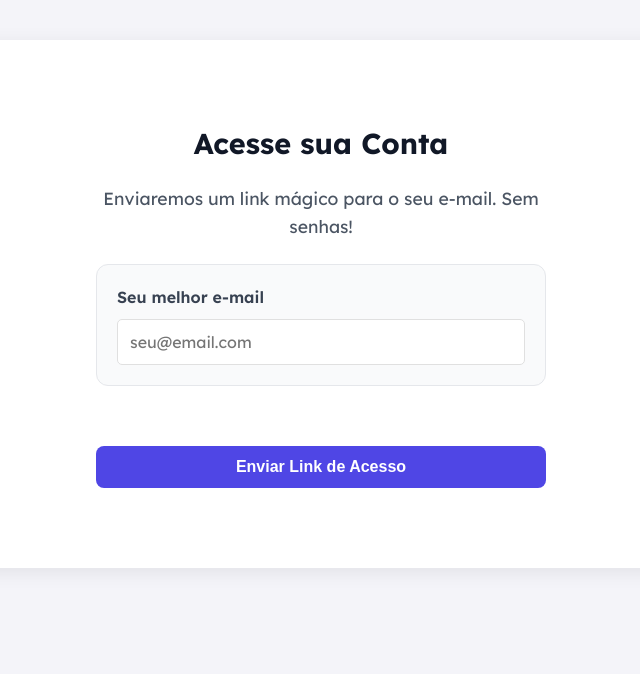
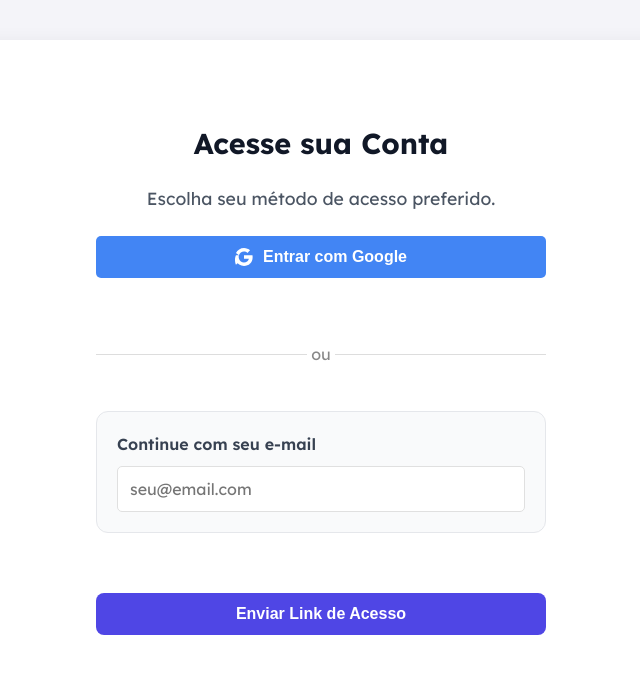
Before and after one commit to BrutusSMG/goulartminds-plataforma, a Next.js app: page /auth/signin in a window 1280 px wide. Shown: the top 674 px of the page, without its empty margins (319-959 px from the left). Built offline with nearby package versions, Linux system fonts and the light colour scheme.

Commit message:
feat: Add Google Sign-In button to login page

```diff
--- a/pages/auth/signin.js
+++ b/pages/auth/signin.js
@@ -4,58 +4,112 @@ import { useState } from 'react';
 import { signIn } from 'next-auth/react';
 import Head from 'next/head';
 
+// Adicionei um pouco de CSS para o botão do Google e o separador
+const pageStyles = `
+  .google-btn {
+    display: flex;
+    align-items: center;
+    justify-content: center;
+    gap: 10px;
+    width: 100%;
+    padding: 12px;
+    margin-bottom: 20px;
+    background-color: #4285F4;
+    color: white;
+    border: none;
+    border-radius: 5px;
+    cursor: pointer;
+    font-size: 16px;
+    font-weight: bold;
+  }
+  .google-btn:hover {
+    background-color: #357ae8;
+  }
+  .separator {
+    display: flex;
+    align-items: center;
+    text-align: center;
+    color: #888;
+    margin: 20px 0;
+  }
+  .separator::before, .separator::after {
+    content: '';
+    flex: 1;
+    border-bottom: 1px solid #ddd;
+  }
+  .separator:not(:empty)::before {
+    margin-right: .25em;
+  }
+  .separator:not(:empty)::after {
+    margin-left: .25em;
+  }
+`;
+
 export default function SignInPage() {
   const [email, setEmail] = useState('');
   const [loading, setLoading] = useState(false);
   const [error, setError] = useState('');
 
-  const handleSignIn = async (e) => {
+  const handleEmailSignIn = async (e) => {
     e.preventDefault();
     setLoading(true);
     setError('');
 
-    // Usa a função signIn do NextAuth para iniciar o fluxo de login por e-mail.
-    // O NextAuth cuidará do resto, incluindo o redirecionamento para a página
-    // 'verifyRequest' que configuramos.
     const result = await signIn('email', {
       email: email,
-      redirect: true, // Queremos que o NextAuth nos redirecione para a página de verificação.
-      callbackUrl: '/', // Para onde o usuário irá DEPOIS de clicar no link do e-mail.
+      redirect: true,
+      callbackUrl: '/perfil', // Mudei para /perfil, que é um destino mais comum após o login
     });
 
-    // Se o signIn falhar por algum motivo (ex: erro de rede), mostramos um erro.
     if (result?.error) {
       setError('Não foi possível iniciar o processo de login. Tente novamente.');
       setLoading(false);
     }
   };
 
+  const handleGoogleSignIn = () => {
+    setLoading(true); // Mostra um feedback visual
+    signIn('google', { callbackUrl: '/perfil' });
+  };
+
   return (
     <>
       <Head>
         <title>Entrar - Goulart Minds</title>
+        <style>{pageStyles}</style>
       </Head>
 
       <main className="container">
         <div className="tool-wrapper" style={{ maxWidth: '450px', margin: '40px auto' }}>
           <div className="step-header" style={{ textAlign: 'center' }}>
             <h1>Acesse sua Conta</h1>
-            <p>Enviaremos um link mágico para o seu e-mail. Sem senhas!</p>
+            <p>Escolha seu método de acesso preferido.</p>
           </div>
 
           <div className="step-content">
-            <form onSubmit={handleSignIn}>
+
+            {/* --- BOTÃO DO GOOGLE ADICIONADO AQUI --- */}
+            <button onClick={handleGoogleSignIn} className="google-btn" disabled={loading}>
+              {/* Opcional: Adicionar um ícone do Google aqui */}
+              <svg width="18" height="18" viewBox="0 0 18 18" xmlns="http://www.w3.org/2000/svg"><path fill="#FFF" d="M17.64 9.20455C17.64 8.56636 17.5827 7.95273 17.4764 7.36364H9V10.845H13.8436C13.635 11.97 13.0009 12.9232 12.0477 13.5614V15.8195H14.9564C16.6582 14.2527 17.64 11.9455 17.64 9.20455Z"/><path fill="#FFF" d="M9 18C11.43 18 13.4673 17.1941 14.9564 15.8195L12.0477 13.5614C11.2418 14.1014 10.2109 14.4205 9 14.4205C6.65591 14.4205 4.67182 12.8373 3.96409 10.71H0.957273V13.0418C2.43818 15.9832 5.48182 18 9 18Z"/><path fill="#FFF" d="M3.96409 10.71C3.78409 10.17 3.68182 9.59318 3.68182 9C3.68182 8.40682 3.78409 7.83 3.96409 7.29H0.957273C0.347727 8.51727 0 10.17 0 12C0 13.83 0.347727 15.4827 0.957273 16.71L3.96409 13.9582V10.71Z"/><path fill="#FFF" d="M9 3.57955C10.3214 3.57955 11.5077 4.03364 12.4405 4.92545L15.0218 2.34409C13.4673 0.891818 11.43 0 9 0C5.48182 0 2.43818 2.01682 0.957273 4.95818L3.96409 7.29C4.67182 5.16273 6.65591 3.57955 9 3.57955Z"/></svg>
+              <span>Entrar com Google</span>
+            </button>
+
+            {/* --- SEPARADOR --- */}
+            <div className="separator">ou</div>
+
+            {/* --- SEU FORMULÁRIO DE E-MAIL ORIGINAL --- */}
+            <form onSubmit={handleEmailSignIn}>
               <div className="question-block">
-                <label htmlFor="email">Seu melhor e-mail</label>
+                <label htmlFor="email">Continue com seu e-mail</label>
                 <input
                   type="email"
                   id="email"
                   name="email"
                   value={email}
-                  onChange={(e) => setEmail(e.target.value)}
+                  onChange={(e ) => setEmail(e.target.value)}
                   placeholder="seu@email.com"
                   required
-                  autoFocus
                 />
               </div>
 
@@ -70,7 +124,6 @@ export default function SignInPage() {
           </div>
         </div>
       </main>
-
     </>
   );
 }
```
